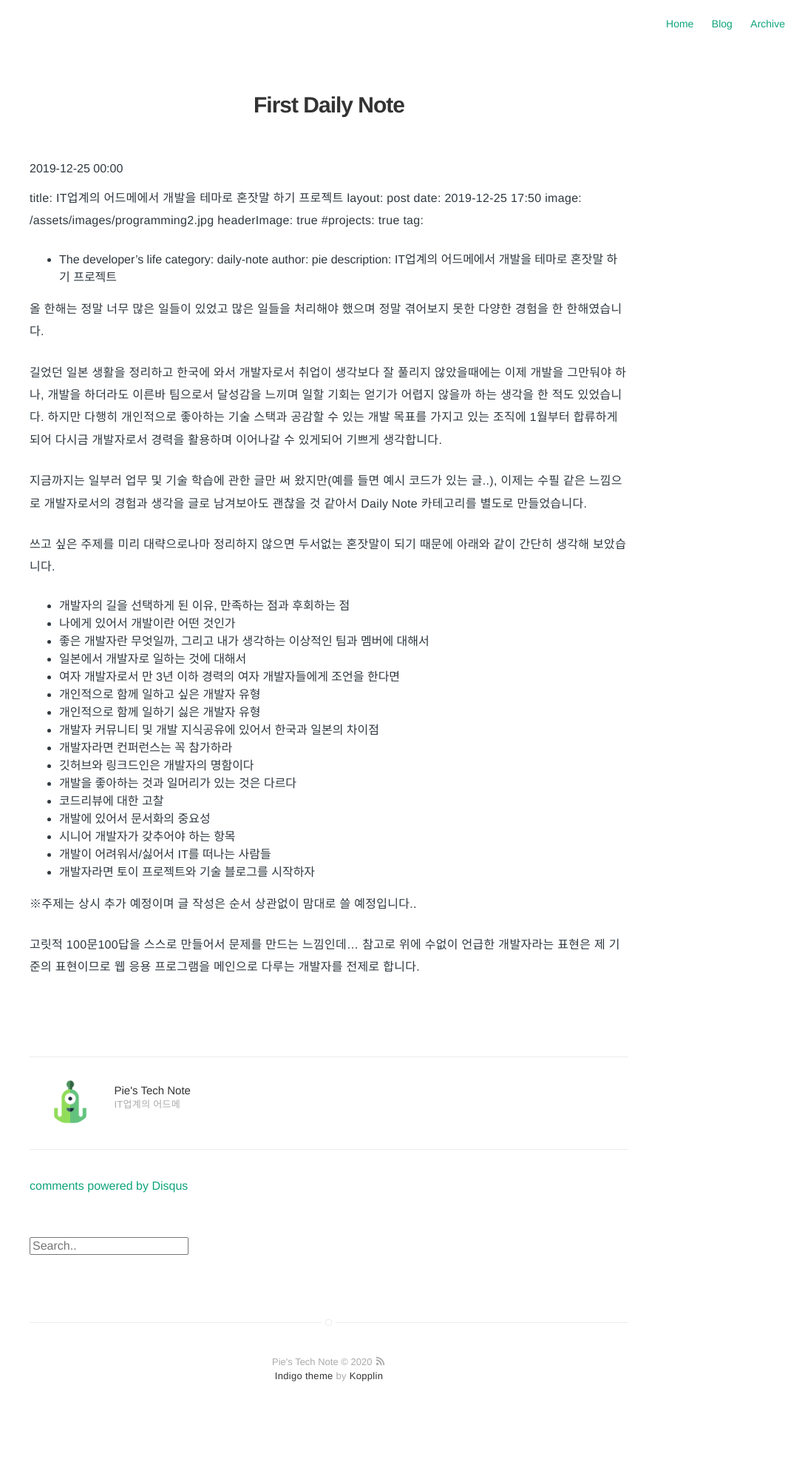
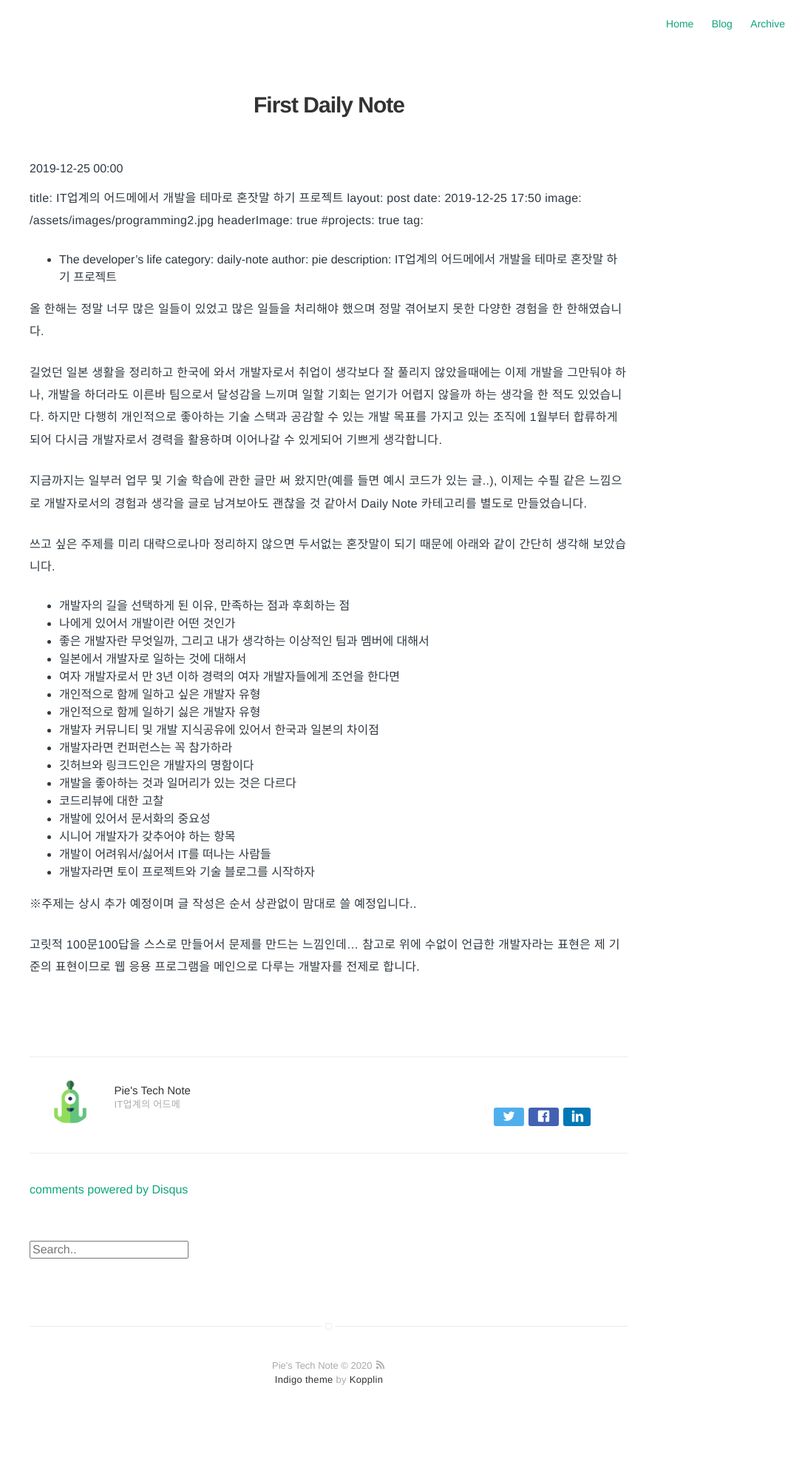
Before and after one commit to Pie001/pie001.github.io, a Jekyll site: the page built from _posts/2019-12-25-first-daily-note.md, in a window 1280 px wide. Shown: the whole page at 74% size, without its empty margins (195-1280 px from the left). Built offline with Jekyll 4.4.1, drawn with Linux system fonts in a browser that asks for light colours; our own code applies the rules of GitHub Pages for plain Markdown files; comment, search, counter and statistics services are not loaded.

Commit message:
Update author.html

```diff
--- a/_includes/author.html
+++ b/_includes/author.html
@@ -10,7 +10,7 @@
         <div class="share">
             <!-- Note: Only use three share links if your site width is set to large -->
             <!-- If site width is set to normal, you may choose any two share links -->
-            <!--<a class="twitter" href="https://twitter.com/intent/tweet?text={{ site.url }}{{ page.url }} - {{ page.title }} by @{{ site.twitter }}">
+            <a class="twitter" href="https://twitter.com/intent/tweet?text={{ site.url }}{{ page.url }} - {{ page.title }} by @{{ site.twitter }}">
                 <svg class="icon icon-twitter"><use xlink:href="#icon-twitter"></use></svg><span class="icon-twitter"></span>
             </a>
 
@@ -20,7 +20,7 @@
 
             <a class="linkedin" href="https://www.linkedin.com/shareArticle?mini=true&amp;url={{ site.url }}{{ page.url }}&amp;title={{ page.title }}&amp;summary={{ page.description }}&amp;source={{ site.url }}" target="_blank">
                 <svg class="icon icon-linkedin"><use xlink:href="#icon-linkedin"></use></svg><span class="icon-linkedin"></span>
-            </a>-->
+            </a>
 
             <!-- <a class="google-plus" href="https://plus.google.com/share?url={{ site.url }}{{ page.url }}" target="_blank">
                 <svg class="icon icon-google-plus"><use xlink:href="#icon-google-plus"></use></svg><span class="icon-google-plus">Share</span>
```
